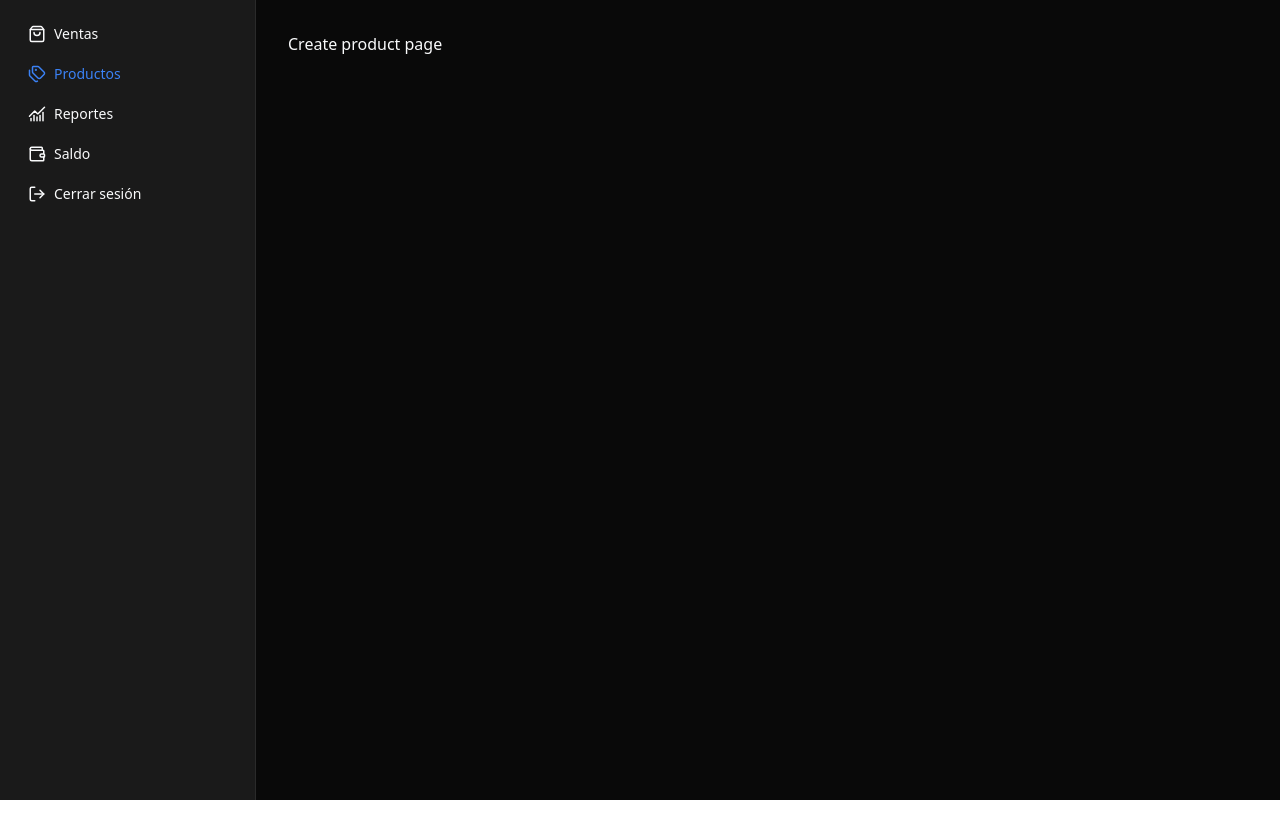
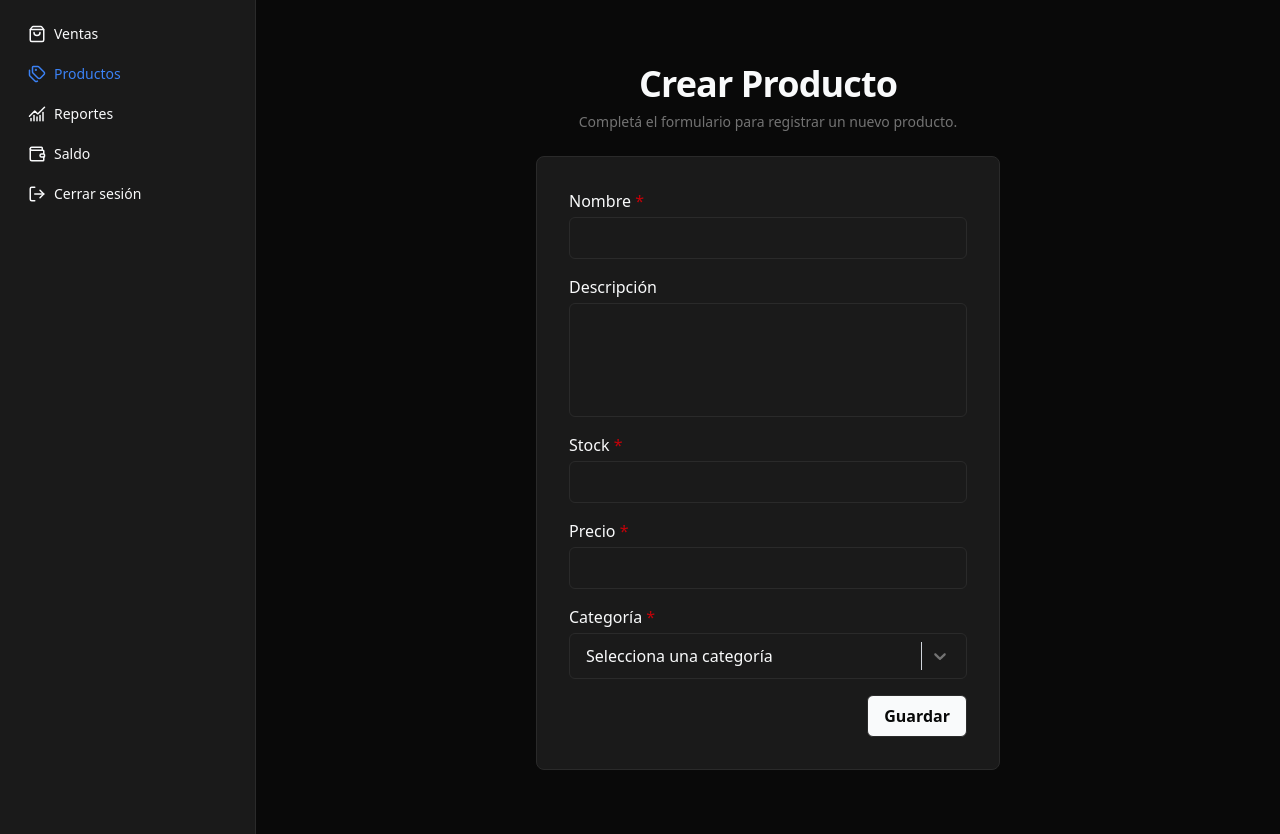
Before and after one commit to GaloDurante/stockApp, a Next.js app: page /admin/products/new in a window 1280 px wide. Before the commit the page ends 800 px from the top, so only its background shows below. Built offline with nearby package versions, Linux system fonts and the light colour scheme.

Commit message:
Add form to create product using react hook form library

```diff
--- a/package.json
+++ b/package.json
@@ -17,6 +17,7 @@
     "next-auth": "^4.24.11",
     "react": "19.1.0",
     "react-dom": "19.1.0",
+    "react-hook-form": "^7.62.0",
     "react-hot-toast": "^2.5.2",
     "react-select": "^5.10.2"
   },
--- a/src/app/admin/products/new/page.tsx
+++ b/src/app/admin/products/new/page.tsx
@@ -1,7 +1,17 @@
+import ProductForm from '@/components/products/ProductForm';
+
 export default function CreateProductPage() {
     return (
-        <div>
-            <h1>Create product page</h1>
+        <div className="px-4 py-8">
+            <h1 className="text-4xl font-bold tracking-tight text-apur-green text-center">Crear Producto</h1>
+            <p className="text-center text-neutral-500 text-sm mt-2">
+                Completá el formulario para registrar un nuevo producto.
+            </p>
+            <div className="flex justify-center">
+                <div className="mt-6 w-full sm:w-7/10 lg:w-5/10 2xl:w-4/10">
+                    <ProductForm />
+                </div>
+            </div>
         </div>
     );
 }
--- a/src/app/admin/products/page.tsx
+++ b/src/app/admin/products/page.tsx
@@ -12,7 +12,7 @@ interface ProductsPageType {
 }
 
 export default async function ProductsPage({ searchParams }: ProductsPageType) {
-    const { search, filterByCategory, sortOrder } = await searchParams;
+    const { search, filterByCategory, sortOrder = 'asc' } = await searchParams;
     const products = await getProductsByCategory({
         search,
         filterByCategory,
--- a/src/app/globals.css
+++ b/src/app/globals.css
@@ -40,3 +40,21 @@
         transform: translateY(0);
     }
 }
+
+.no-spinner::-webkit-outer-spin-button,
+.no-spinner::-webkit-inner-spin-button {
+    -webkit-appearance: none;
+    margin: 0;
+}
+
+.no-spinner {
+    -moz-appearance: textfield;
+}
+
+input:-webkit-autofill,
+textarea:-webkit-autofill,
+select:-webkit-autofill {
+    background-color: var(--color-surface) !important;
+    -webkit-text-fill-color: var(--color-secondary) !important;
+    transition: background-color 5000s ease-in-out 0s;
+}
--- a/src/components/ConfirmModal.tsx
+++ b/src/components/ConfirmModal.tsx
@@ -28,7 +28,7 @@ export default function ConfirmModal({
             <div className="text-sm p-4 border-b border-border bg-main rounded-t-xl flex items-center justify-between">
                 <h3 className="font-semibold">{isDelete ? `Eliminar ${entityItem}` : 'Confirmar'}</h3>
                 <button type="button" onClick={onClose}>
-                    <X className="h-7 w-7 p-1 hover:bg-border rounded-full cursor-pointer" />
+                    <X className="h-7 w-7 p-1 hover:bg-border rounded-full cursor-pointer transition-all" />
                 </button>
             </div>
 
@@ -58,14 +58,14 @@ export default function ConfirmModal({
             <div className="p-4 border-t border-border flex justify-between gap-4 text-sm">
                 <button
                     type="button"
-                    className="font-semibold shadow-md p-3 rounded-md cursor-pointer border border-border hover:bg-border-dark"
+                    className="font-semibold shadow-md p-3 rounded-md cursor-pointer border border-border hover:bg-border-dark transition-all"
                     onClick={onClose}
                 >
                     Cancelar
                 </button>
                 <button
                     type="button"
-                    className={`shadow-md p-3 rounded-md ${
+                    className={`transition-all shadow-md p-3 rounded-md ${
                         isDelete ? 'bg-red-700 hover:bg-red-800' : 'bg-apur-green hover:bg-apur-green-hover'
                     } text-white font-semibold cursor-pointer disabled:opacity-50 disabled:cursor-not-allowed`}
                     onClick={onTrigger}
--- a/src/components/CustomSelect.tsx
+++ b/src/components/CustomSelect.tsx
@@ -13,6 +13,7 @@ interface CustomSelectProps {
     placeholder?: string;
     isError?: boolean;
     isLoading?: boolean;
+    menuPlacement?: 'auto' | 'bottom' | 'top';
 }
 
 export default function CustomSelect({
@@ -25,6 +26,7 @@ export default function CustomSelect({
     placeholder,
     isError = false,
     isLoading = false,
+    menuPlacement = 'auto',
 }: CustomSelectProps) {
     return (
         <Select
@@ -35,13 +37,13 @@ export default function CustomSelect({
             isMulti={isMulti}
             placeholder={placeholder}
             closeMenuOnSelect={!isMulti}
-            menuPlacement="auto"
+            menuPlacement={menuPlacement}
             isLoading={isLoading}
             onChange={onChange}
             unstyled
             classNames={{
                 control: ({ isFocused, isDisabled }) => {
-                    const baseClasses = `${isDisabled && 'opacity-30'} rounded-md ${isError ? 'bg-red-50' : 'bg-surface'} border py-2 pl-4 pr-2 flex gap-1 focus-within:ring-1 focus-within:ring-border`;
+                    const baseClasses = `${isDisabled && 'opacity-30'} rounded-md bg-surface border py-2 pl-4 pr-2 flex gap-1 focus-within:ring-1 focus-within:ring-border`;
                     const borderColor = isError
                         ? 'border-red-700 focus-within:ring-red-700 focus-within:border-red-700'
                         : isFocused
--- /dev/null
+++ b/src/components/products/ProductForm.tsx
@@ -0,0 +1,146 @@
+'use client';
+
+import { useForm, Controller } from 'react-hook-form';
+import { useRouter } from 'next/navigation';
+
+import { ProductFormType } from '@/types/form';
+import { Category } from '@/generated/prisma';
+
+import { createProductAction } from '@/lib/actions/product';
+
+import CustomSelect from '@/components/CustomSelect';
+import { showSuccessToast, showErrorToast } from '@/components/Toast';
+
+export default function ProductForm() {
+    const router = useRouter();
+    const {
+        register,
+        handleSubmit,
+        control,
+        formState: { errors },
+    } = useForm<ProductFormType>();
+
+    const categoriesOptions = Object.entries(Category).map(([key, value]) => ({
+        value: key,
+        label: value.charAt(0).toUpperCase() + value.slice(1).toLowerCase().replace('_', ' '),
+    }));
+
+    const onSubmit = async (data: ProductFormType) => {
+        try {
+            await createProductAction(data);
+            showSuccessToast('Producto creado con éxito');
+            router.push('/admin/products');
+        } catch {
+            showErrorToast('No se pudo crear el producto');
+        }
+    };
+
+    return (
+        <form onSubmit={handleSubmit(onSubmit)} className="bg-surface border border-border rounded-lg p-4 md:p-8">
+            <div className="flex flex-col gap-1 mb-4">
+                <label>
+                    Nombre <span className="text-red-700">*</span>
+                </label>
+                <input
+                    type="text"
+                    {...register('name', { required: 'El nombre es obligatorio' })}
+                    className={`p-2 border rounded-md ${errors.name ? 'border-red-700' : 'border-border'}`}
+                />
+                {errors.name && <p className="text-red-700 text-sm">{errors.name.message}</p>}
+            </div>
+
+            <div className="flex flex-col gap-1 mb-4">
+                <label>Descripción</label>
+                <textarea
+                    {...register('description', {
+                        maxLength: {
+                            value: 1000,
+                            message: 'La descripción no puede superar los 1000 caracteres',
+                        },
+                    })}
+                    className={`p-2 border rounded-md resize-none ${
+                        errors.description ? 'border-red-700' : 'border-border'
+                    }`}
+                    rows={4}
+                />
+                {errors.description && <p className="text-red-700 text-sm">{errors.description.message}</p>}
+            </div>
+
+            <div className="flex flex-col gap-1 mb-4">
+                <label>
+                    Stock <span className="text-red-700">*</span>
+                </label>
+                <input
+                    type="number"
+                    {...register('stock', {
+                        required: 'El stock es obligatorio',
+                        valueAsNumber: true,
+                        min: {
+                            value: 0,
+                            message: 'El stock no puede ser menor a 0',
+                        },
+                    })}
+                    className={`p-2 border rounded-md no-spinner ${errors.stock ? 'border-red-700' : 'border-border'}`}
+                />
+                {errors.stock && <p className="text-red-700 text-sm">{errors.stock.message}</p>}
+            </div>
+
+            <div className="flex flex-col gap-1 mb-4">
+                <label>
+                    Precio <span className="text-red-700">*</span>
+                </label>
+                <input
+                    type="number"
+                    {...register('price', {
+                        required: 'El precio es obligatorio',
+                        valueAsNumber: true,
+                        min: {
+                            value: 0,
+                            message: 'El precio no puede ser menor a 0',
+                        },
+                    })}
+                    className={`p-2 border rounded-md no-spinner ${errors.price ? 'border-red-700' : 'border-border'}`}
+                />
+                {errors.price && <p className="text-red-700 text-sm">{errors.price.message}</p>}
+            </div>
+
+            <div className="flex flex-col gap-1 mb-4">
+                <label>
+                    Categoría <span className="text-red-700">*</span>
+                </label>
+                <Controller
+                    name="category"
+                    control={control}
+                    rules={{ required: 'Debe seleccionar una categoría' }}
+                    render={({ field }) => {
+                        const selectedValue = categoriesOptions.find((option) => option.value === field.value);
+
+                        return (
+                            <CustomSelect
+                                instanceId="category"
+                                value={selectedValue || null}
+                                options={categoriesOptions}
+                                onChange={(newValue) => {
+                                    field.onChange((newValue as { value: string }).value);
+                                }}
+                                isError={!!errors.category}
+                                placeholder="Selecciona una categoría"
+                                menuPlacement="top"
+                            />
+                        );
+                    }}
+                />
+                {errors.category && <p className="text-red-700 text-sm">{errors.category.message}</p>}
+            </div>
+
+            <div className="flex w-full justify-end">
+                <button
+                    type="submit"
+                    className="font-semibold cursor-pointer bg-secondary text-main border border-border py-2 px-4 rounded-md hover:bg-muted transition-all"
+                >
+                    Guardar
+                </button>
+            </div>
+        </form>
+    );
+}
--- a/src/lib/actions/product.ts
+++ b/src/lib/actions/product.ts
@@ -1,6 +1,7 @@
 'use server';
+import { ProductFormType } from '@/types/form';
 
-import { deleteProductById } from '@/lib/services/product';
+import { deleteProductById, createProduct } from '@/lib/services/product';
 
 export async function deleteProductByIdAction(id: number) {
     try {
@@ -9,3 +10,11 @@ export async function deleteProductByIdAction(id: number) {
         throw new Error('No se pudo eliminar el producto');
     }
 }
+
+export async function createProductAction(data: ProductFormType) {
+    try {
+        return await createProduct(data);
+    } catch {
+        throw new Error('No se pudo crear el producto');
+    }
+}
--- a/src/lib/services/product.ts
+++ b/src/lib/services/product.ts
@@ -1,5 +1,7 @@
 import { prisma } from '@/lib/prisma';
 import { Category } from '@/generated/prisma';
+
+import { ProductFormType } from '@/types/form';
 
 export const getProductsByCategory = async ({
     search,
@@ -37,3 +39,9 @@ export async function deleteProductById(id: number) {
         where: { id },
     });
 }
+
+export async function createProduct(data: ProductFormType) {
+    return await prisma.product.create({
+        data,
+    });
+}
```
Also changed, not shown: src/types/form.ts (+10 -0 lines), 2 other files (tests, documents, lock files or other folders).
